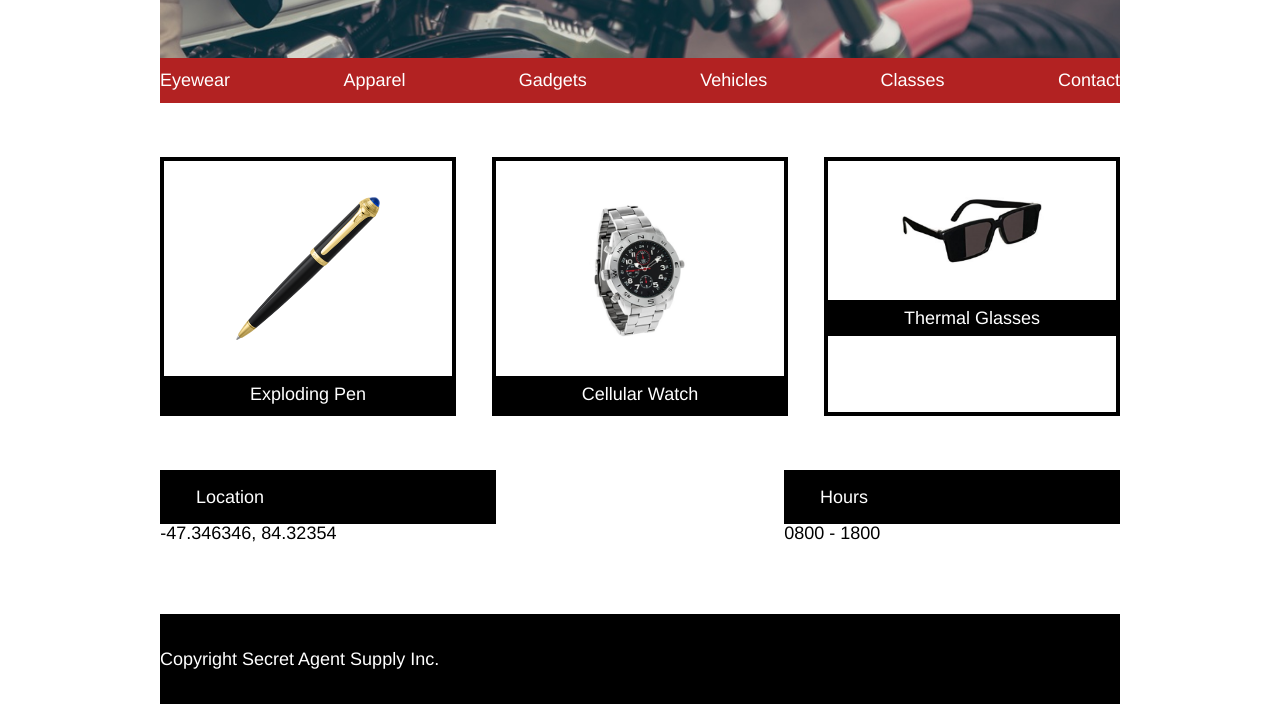
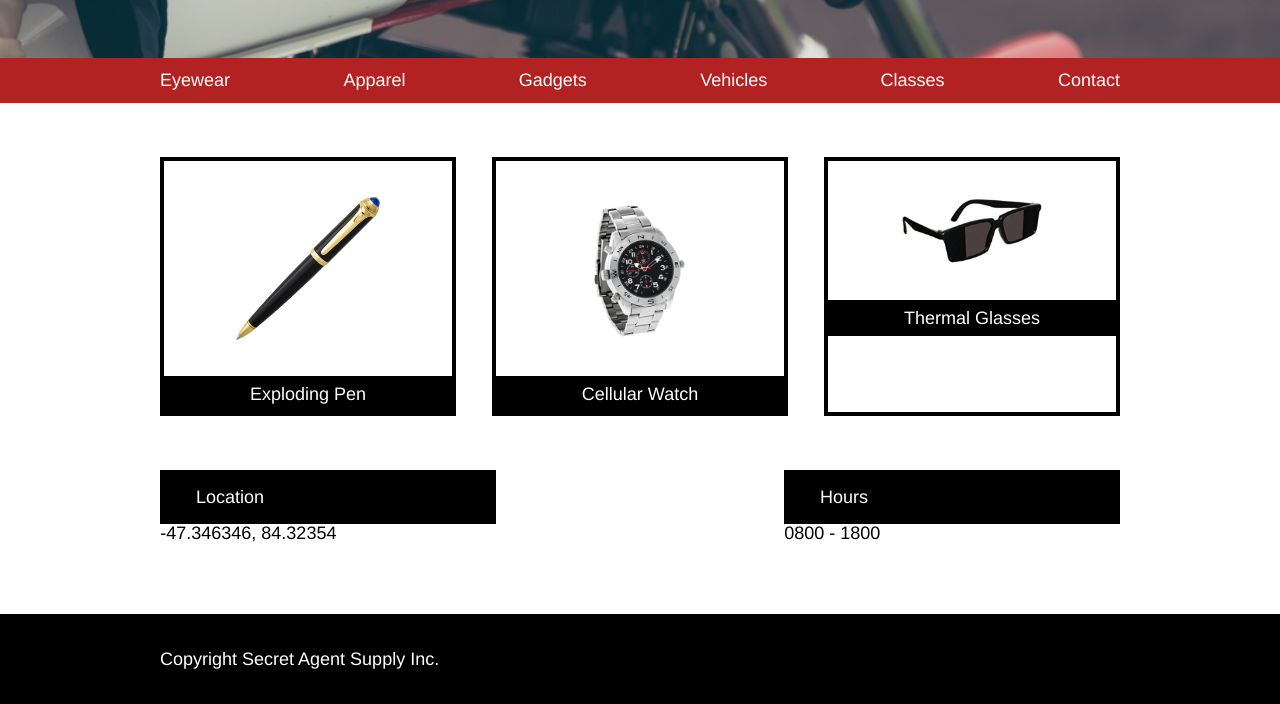
Before and after one commit to SJMetts/SecretAgentSupply, a plain HTML site: page index.html in a window 1280 px wide. Shown: the part 443-1147 px from the top of the page. Drawn offline with Linux system fonts and the light colour scheme.

Commit message:
Fixed resizing issues and centered content

```diff
--- a/index.html
+++ b/index.html
@@ -1,6 +1,7 @@
 <!DOCTYPE html>
 <html>
 	<head>
+		<meta name="viewport" content="width=device-width, initial-scale=1">
 		<title>Secret Agent Supply Inc.</title>
 		<link href="resources/css/reset.css" rel="stylesheet" type="text/css" />
 		<link href="resources/css/style.css" rel="stylesheet" type="text/css" />
@@ -8,7 +9,6 @@
 
 
 	<body>
-		<div id="container">
 		<header>
 <!-- main banner -->
 				<div class="logo">
@@ -87,6 +87,5 @@
 		<footer>
 			<div class="container">Copyright Secret Agent Supply Inc.</div>
 		</footer>
-	</div>
 	</body>
 </html>
--- a/resources/css/style.css
+++ b/resources/css/style.css
@@ -5,10 +5,17 @@ html{
 	/*display:block;*/
 }
 
-#container{
-	max-width:960px;
-	margin: 0 auto;
+
+header > .logo,
+header > .main-header,
+header > nav,
+main,
+footer
+{
+	padding-left: calc( 50% - 480px );
+	padding-right: calc( 50% - 480px );
 }
+
 
 .logo{
 	display:flex;
@@ -146,9 +153,6 @@ footer{
 
 @media only screen and (max-width:1024px){
 
-	#container{
-		width:100%;
-	}
 
 	#glasses{
 		display:none;
```
